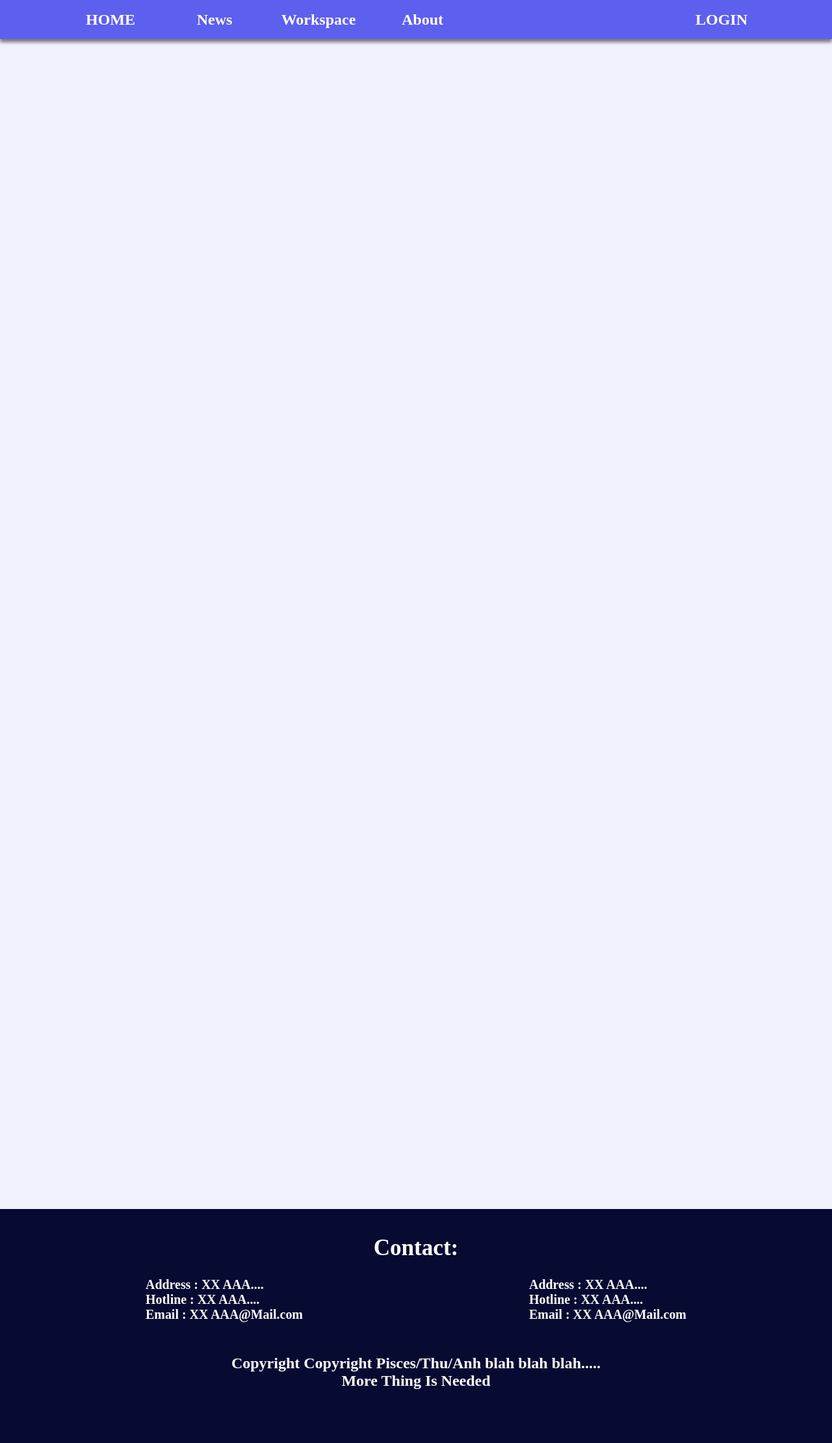
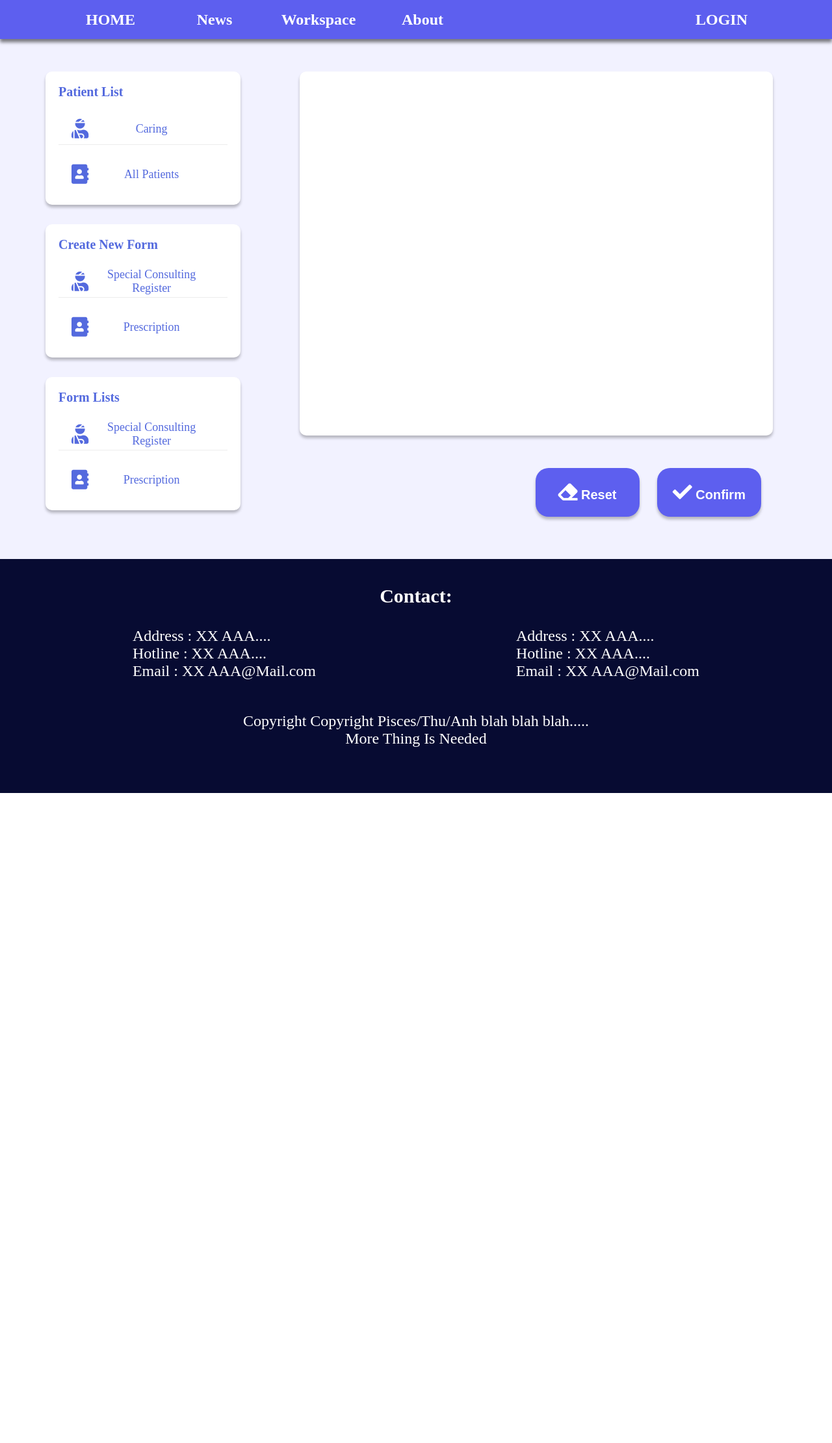
Before and after one commit to Nqunhth/Web_HospitalManagement, a PHP site: page /workplace_page.html in a window 1280 px wide. Shown: the whole page at 65% size. After the commit the page ends 1220 px from the top, so only its background shows below. Run offline with PHP 8.4, Linux system fonts and the light colour scheme.

Commit message:
Doctor Page - In progress 30%

```diff
--- a/css/main.css
+++ b/css/main.css
@@ -5,25 +5,29 @@
     margin: 0;
     box-sizing: border-box;
 }
-/*header__news*/
+/*header__news    Need to fix*/
 .header__news{
+    /* width: 100%;
+    height: 350px;
+    display: flex;
+    flex-direction: row; */
+}
+.header__news--img{
+    /* flex: 2 1;*/
     width: 100%;
     height: 350px;
-    display: flex;
-    flex-direction: row;
-}
-.header__news--img{
-    flex: 2 1;
     background-image: url('/img/_116734510_fb04a850-8d34-421d-aff1-988acc6efabb.jpg');
     background-repeat: no-repeat;
     background-size: cover;
 }
 .header__news--newslist{
-    flex: 1 2;
+    /* flex: 1 2; */
+    width: 100%;
+    height: 350px;
     background-color: #1C2244;
 }
 /*main__content navbar*/
-.container__navbar{
+.header__navbar{
     position: sticky;
     top: 0;
     width: 100%;
@@ -105,15 +109,17 @@
 /*main__content background*/
 .container__background{
     width: 100%;
-    height: 1800px;
+    height: 800px;
     background-image: url('/img/Home_page_Background.jpg');
     background-repeat: no-repeat;
     background-size: cover;
 }
 .container__background_color{
     width: 100%;
-    height: 1800px;
+    height: 800px;
     background-color: #F2F2FF;
+    display: flex;
+    flex-direction: row;
 }
 
 /*main__content logo*/
@@ -155,7 +161,109 @@
     font-weight: 500;
 }
 
+/*Doctor_content Spec Consult Register*/
+.container__menu{
+    flex-grow: 1;
+}
+.container__content{
+    flex-grow: 3;
+}
+.box{
+    display: block;
+    background-color: white;
+    border-radius: 10px;
+    box-shadow: rgba(0, 0, 0, 25%) 0px 4px 4px;
+}
+.menu__box{
+    width: 300px;
+    height: 205px;
+    color:#546ADE;
+    margin-left: 70px;
+    padding: 20px 20px 0;
+    font-weight: 800;
+    font-size: 20px;
+}
+.menu__box ul{
+    list-style: none;
+    /* padding: 20px 20px 0; */
+    font-weight: normal;
+}
+.menu__box ul li{
+    height: 50px;
+    display: flex;
+    margin-top: 20px;
+    padding: 0 20px ;
+}
+.menu__box ul li .fas{
+    display: flex;
+    height: 50px;
+    font-size: 30px;
+    align-items: center;
+    justify-content: center;
+}
+.menu__box ul li a{
+    display: flex;
+    width: 100%;
+    height: 50px;
+    font-size: 18px;
+    color:#546ADE;
+    text-decoration: none;
+    align-items: center;
+    justify-content: center;
+    text-align: center;
+}
+.has-border-bottom{
+    border-bottom: 1px solid #ECECEC;
+    /* margin-right: 20px; */
+}
+.menu__box ul li:hover{
+    border-radius: 20px;
+    background-color:#D1E7F3;
+    font-weight: 700;
+}
+/* .menu__box ul:hover .fas{
+    font-size: 40px;
+}
+.menu__box ul:hover li a{
+    font-size: 20px;
 
+} */
+.content__box{
+    width: 80%;
+    height: 560px;
+    color:#000000;
+    margin: 50px 10%;
+}
+ .patient-list{
+    margin-top: 50px;
+}
+.create-form{
+    margin-top: 30px;
+}
+.form-list{
+    margin-top: 30px;
+}
+.button{
+    width: 160px;
+    height: 75px;
+    border-radius: 20px;
+    border: none;
+    background-color: #5D5FEF;
+    color: white;
+    box-shadow:rgba(0, 0, 0, 25%) 0px 4px 4px;
+    font-size: 20px;
+    font-weight: 900;
+    float: right;
+}
+.button .fas{
+    font-size: 30px;
+}
+.button-reset{
+    margin-right: 3%;
+}
+.button-confirm{
+    margin-right: 12%;
+}
 /*footer__main__content*/
 .footer__content{
     width: 100%;
--- a/home_page.html
+++ b/home_page.html
@@ -16,15 +16,16 @@
             </div>
 
             <div class="header__news--newslist">
+                <!-- List of news-->
             </div>
         </div>
 
         <div class="container">
             <div class="container__background">
-                <div class="container__navbar">
+                <div class="header__navbar">
                     <ul class="navbar--list">
                         <li class="navbar--item">
-                            <a href="" class="navbar--item-link">HOME</a>
+                            <a href="./home_page.html" class="navbar--item-link">HOME</a>
                         </li>
                         <li class="navbar--item">
                             <a href="" class="navbar--item-link">News</a>
--- a/workplace_page.html
+++ b/workplace_page.html
@@ -10,16 +10,16 @@
 
 <body>
     <div class="home-page">
-        <div class="container__navbar">
+        <div class="header__navbar">
             <ul class="navbar--list">
                 <li class="navbar--item">
-                    <a href="" class="navbar--item-link">HOME</a>
+                    <a href="/home_page.html" class="navbar--item-link">HOME</a>
                 </li>
                 <li class="navbar--item">
                     <a href="" class="navbar--item-link">News</a>
                 </li>
                 <li class="navbar--item">
-                    <a href="" class="navbar--item-link">Workspace</a>
+                    <a href="./workplace_page.html" class="navbar--item-link">Workspace</a>
                 </li>
                 <li class="navbar--item has-dropdown-menu">
                     <a href="" class="navbar--item-link">About</a>
@@ -46,25 +46,83 @@
 
         <div class="container">
             <div class="container__background_color">
+                <div chall="container__menu">
+                    <div class="box menu__box patient-list">
+                        <p>Patient List</p>
+                        <ul>
+                            <li class="has-border-bottom">
+                                <i class="fas fa-user-injured"></i>
+                                <a href="">Caring</a>
+                            </li>
+                            <li>
+                                <i class="fas fa-address-book"></i>
+                                <a href="">All Patients</a>
+                            </li>
+                        </ul>
+                    </div>
+                    <div class="box menu__box create-form">
+                        <p>Create New Form</p>
+                        <ul>
+                            <li class="has-border-bottom">
+                                <i class="fas fa-user-injured"></i>
+                                <a href="">Special Consulting Register</a>
+                            </li>
+                            <li>
+                                <i class="fas fa-address-book"></i>
+                                <a href="">Prescription</a>
+                            </li>
+                        </ul>
+                    </div>
+                    <div class="box menu__box form-list">
+                        <p>Form Lists</p>
+                        <ul>
+                            <li class="has-border-bottom">
+                                <i class="fas fa-user-injured"></i>
+                                <a href="">Special Consulting Register</a>
+                            </li>
+                            <li>
+                                <i class="fas fa-address-book"></i>
+                                <a href="">Prescription</a>
+                            </li>
+                        </ul>
+                    </div>
+                </div>
+                <div class="container__content">
+                    <div class="box content__box spec-consult-form">
+
+                    </div>
+                    <div class="content__button">
+                        <button class="button button-confirm">
+                            <i class="fas fa-check"></i>
+                            Confirm
+                        </button>
+                        <button class="button button-reset">
+                            <i class="fas fa-eraser"></i>
+                            Reset
+                        </button>
+                    </div>
+
+                </div>
             </div>
+
         </div>
 
         <div class="footer__content">
             <div class="content-title">
-                <h3>Contact:</h3>
+                <p>Contact:</p>
             </div>
             <div class="content-main">
                 <div class="main-column">
                     <div class="column-content">
                         <ul class="column-link-list">
                             <li class="column-link-list-item">
-                                <h5>Address : XX AAA....</h5>
+                                <p>Address : XX AAA....</p>
                             </li>
                             <li class="column-link-list-item">
-                                <h5>Hotline : XX AAA....</h5>
+                                <p>Hotline : XX AAA....</p>
                             </li>
                             <li class="column-link-list-item">
-                                <h5>Email : XX AAA@Mail.com</h5>
+                                <p>Email : XX AAA@Mail.com</p>
                             </li>
                         </ul>
                     </div>
@@ -73,23 +131,22 @@
                 <div class="main-column">
                     <ul class="column-link-list">
                         <li class="column-link-list-item">
-                            <h5>Address : XX AAA....</h5>
+                            <p>Address : XX AAA....</p>
                         </li>
                         <li class="column-link-list-item">
-                            <h5>Hotline : XX AAA....</h5>
+                            <p>Hotline : XX AAA....</p>
                         </li>
                         <li class="column-link-list-item">
-                            <h5>Email : XX AAA@Mail.com</h5>
+                            <p>Email : XX AAA@Mail.com</p>
                         </li>
                     </ul>
                 </div>
             </div>
             <div class="content-conclude">
-                <h4>Copyright Copyright Pisces/Thu/Anh blah blah blah.....</h3>
-                    <h4>More Thing Is Needed</h4>
+                <p>Copyright Copyright Pisces/Thu/Anh blah blah blah.....</p>
+                <p>More Thing Is Needed</p>
             </div>
         </div>
-    </div>
 </body>
 
 </html>
```
Lines whose indentation alone changed are shown as unchanged.
